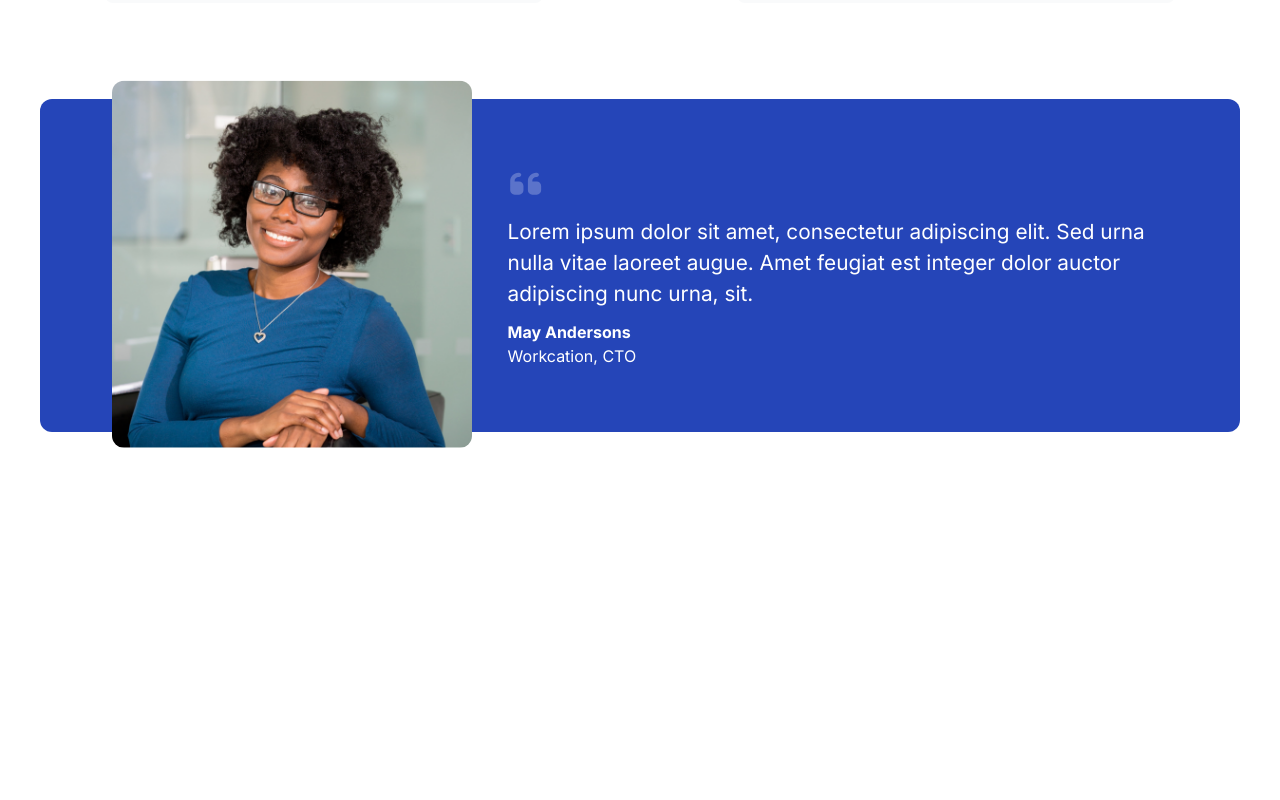
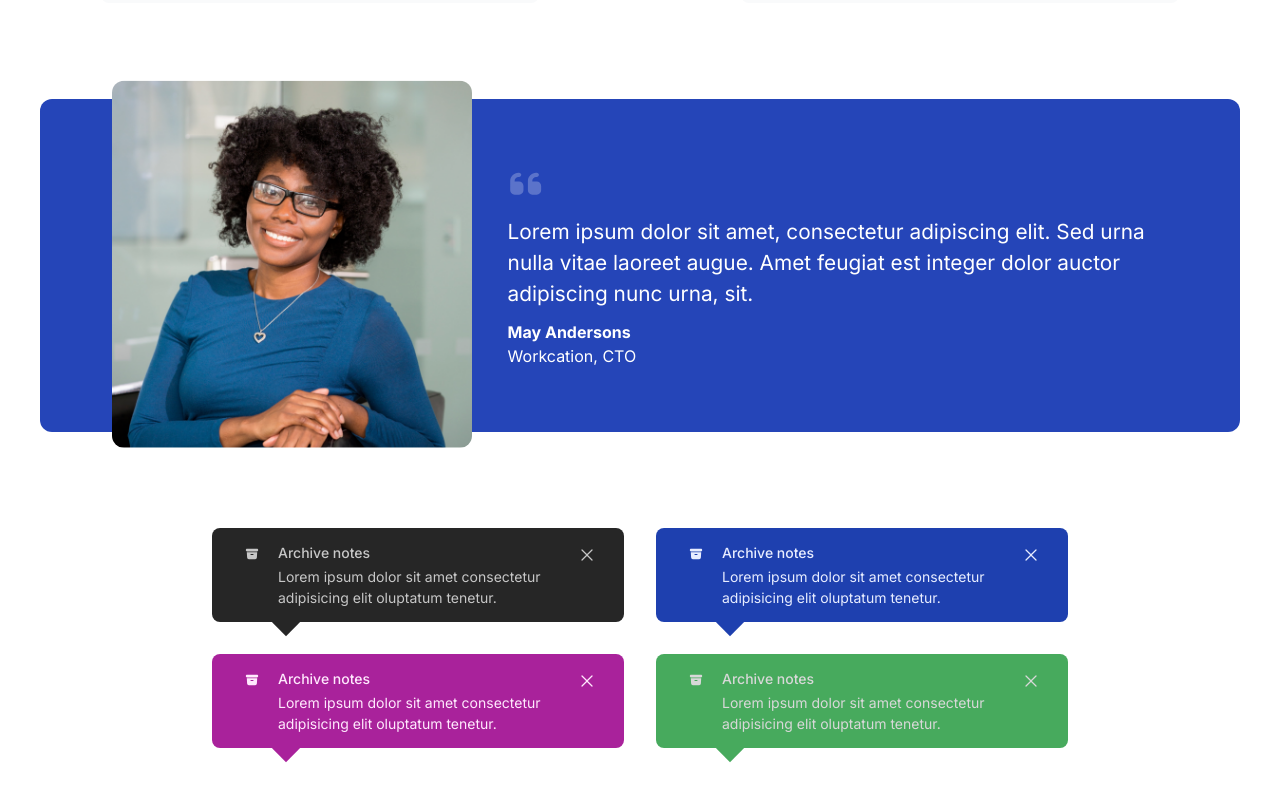
Before and after one commit to nils-n/react-components, a React (Vite) app: page / in a window 1280 px wide. Shown: the part 1070-1870 px from the top of the page. Before the commit the page ends 1598 px from the top, so only its background shows below. Built offline with nearby package versions, Linux system fonts and the light colour scheme.

Commit message:
add tooltip component

```diff
--- a/src/App.css
+++ b/src/App.css
@@ -42,26 +42,7 @@
   color: #888;
 }
 
-/* Badge Component */
-.section--badges {
-  display: flex;
-  gap: 1em;
-  flex-wrap: wrap;
-  padding: 1em 0;
-}
-
-.badge {
-  padding: 0.125em 0.75em;
-  width: max-content;
-  min-width: 4.18rem;
-  min-height: 1.5em;
-  border-radius: 0.25em;
-}
-
-.pill {
-  border-radius: 0.75em;
-}
-
+/*  Colors */
 .gray {
   color: #1f2937;
   background: #f3f4f6;
@@ -97,6 +78,46 @@
 .pink {
   color: #9d174d;
   background: #fce7f3;
+}
+
+.black {
+  color: #c7c7c7;
+  background: #262626;
+}
+
+.darkblue {
+  color: #e8edff;
+  background: #1e40af;
+}
+
+.purple {
+  color: #ffe9fd;
+  background: #a9229b;
+}
+
+.darkgreen {
+  color: #d8d8d8;
+  background: #47aa5d;
+}
+
+/* Badge Component */
+.section--badges {
+  display: flex;
+  gap: 1em;
+  flex-wrap: wrap;
+  padding: 1em 0;
+}
+
+.badge {
+  padding: 0.125em 0.75em;
+  width: max-content;
+  min-width: 4.18rem;
+  min-height: 1.5em;
+  border-radius: 0.25em;
+}
+
+.pill {
+  border-radius: 0.75em;
 }
 
 /* Badge Component */
@@ -269,6 +290,72 @@
   margin-bottom: 4em;
 }
 
+/* Tooltip Component */
+.section--tooltip {
+  margin: 6em 0 4em;
+  display: flex;
+  gap: 2em;
+  display: flex;
+  flex-wrap: wrap;
+  justify-content: center;
+}
+
+.tooltip {
+  display: grid;
+  grid-template-areas: "icon title cross" " . text .";
+  grid-template-columns: 52px auto 46px;
+  grid-template-rows: 1.7em 1fr;
+  max-width: 384px;
+  padding: 1em;
+  border-radius: 8px;
+  font-size: 0.875em;
+  position: relative;
+}
+
+.tooltip--icon {
+  grid-area: icon;
+  margin-top: 0.2em;
+}
+
+tooltip--icon svg {
+  height: 20px;
+  width: 20px;
+}
+
+.tooltip--title {
+  grid-area: title;
+  text-align: left;
+  font-weight: 500;
+}
+
+.tooltip--text {
+  grid-area: text;
+  text-align: left;
+}
+
+.tooltip--cross {
+  grid-area: cross;
+  margin-top: 0.2em;
+}
+
+.tooltip--cross svg {
+  height: 20px;
+  width: 20px;
+}
+
+.tooltip--triangle {
+  width: 20px;
+  height: 20px;
+  background-color: inherit;
+  position: absolute;
+  bottom: 0;
+  left: 54px;
+  transform: translateX(50%) translateY(50%) rotate(45deg);
+  z-index: -1;
+}
+
+/* Media Queries */
+
 /* work mobile first - temporarily disable desktop version */
 @media (min-width: 500px) {
   .testimonial {
--- a/src/App.jsx
+++ b/src/App.jsx
@@ -6,6 +6,7 @@ import Badge from "./components/Badge.jsx";
 import Banner from "./components/Banner/index.jsx";
 import Card from "./components/Card/index.jsx";
 import Testimonial from "./components/Testimonial/index.jsx";
+import Tooltip from "./components/Tooltip/Tooltip.jsx";
 
 function App() {
   return (
@@ -114,6 +115,30 @@ function App() {
           <Testimonial.Job>Workcation, CTO</Testimonial.Job>
         </Testimonial>
       </section>
+
+      {/* Tooltip Component  */}
+      <section className="section--tooltip">
+        <Tooltip
+          title="Archive notes"
+          text="Lorem ipsum dolor sit amet consectetur adipisicing elit oluptatum tenetur."
+          color="black"
+        ></Tooltip>
+        <Tooltip
+          title="Archive notes"
+          text="Lorem ipsum dolor sit amet consectetur adipisicing elit oluptatum tenetur."
+          color="darkblue"
+        ></Tooltip>
+        <Tooltip
+          title="Archive notes"
+          text="Lorem ipsum dolor sit amet consectetur adipisicing elit oluptatum tenetur."
+          color="purple"
+        ></Tooltip>
+        <Tooltip
+          title="Archive notes"
+          text="Lorem ipsum dolor sit amet consectetur adipisicing elit oluptatum tenetur."
+          color="darkgreen"
+        ></Tooltip>
+      </section>
     </>
   );
 }
--- a/src/components/Badge.jsx
+++ b/src/components/Badge.jsx
@@ -7,7 +7,5 @@ export default function Badge({ color = "gray", shape = "square", children }) {
     badge: true,
   });
 
-  console.log(badgeClass);
-
   return <div className={badgeClass}>{children}</div>;
 }
--- a/src/components/Banner/Banner.jsx
+++ b/src/components/Banner/Banner.jsx
@@ -18,8 +18,6 @@ export default function Banner({ children, status = "neutral" }) {
     [`icon-${status}`]: true,
   });
 
-  console.log(bannerClasses);
-
   return (
     <div className={bannerClasses}>
       <div className={iconClasses}>
--- /dev/null
+++ b/src/components/Tooltip/Tooltip.jsx
@@ -0,0 +1,33 @@
+import classNames from "classnames";
+import { HiXMark } from "react-icons/hi2";
+import { HiArchiveBox } from "react-icons/hi2";
+
+export default function Tooltip({
+  title,
+  text,
+  color = "green",
+  darkmode = "light",
+}) {
+  const tooltipClasses = classNames({
+    tooltip: true,
+    black: color === "black",
+    darkblue: color === "darkblue",
+    purple: color === "purple",
+    darkgreen: color === "darkgreen",
+    dark: darkmode === "dark",
+  });
+
+  return (
+    <div className={tooltipClasses}>
+      <div className="tooltip--triangle"></div>
+      <div className="tooltip--icon">
+        <HiArchiveBox />
+      </div>
+      <div className="tooltip--title">{title}</div>
+      <div className="tooltip--text">{text}</div>
+      <div className="tooltip--cross">
+        <HiXMark />
+      </div>
+    </div>
+  );
+}
```
